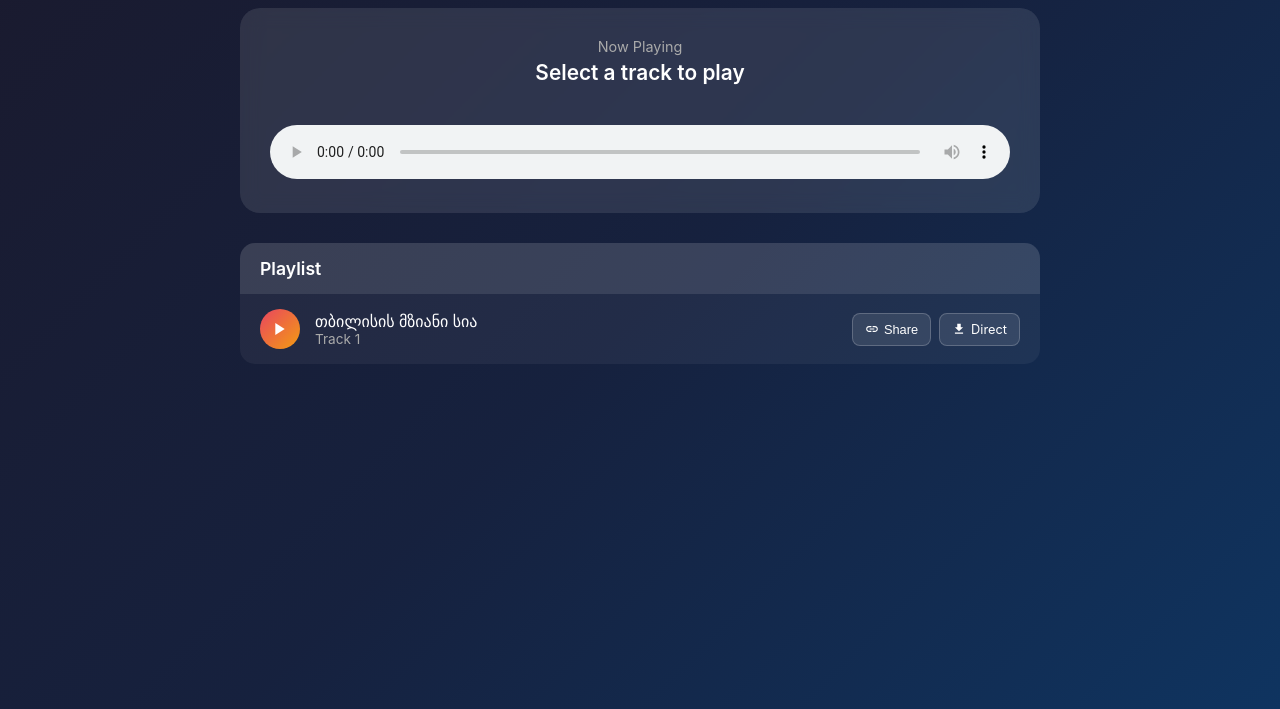
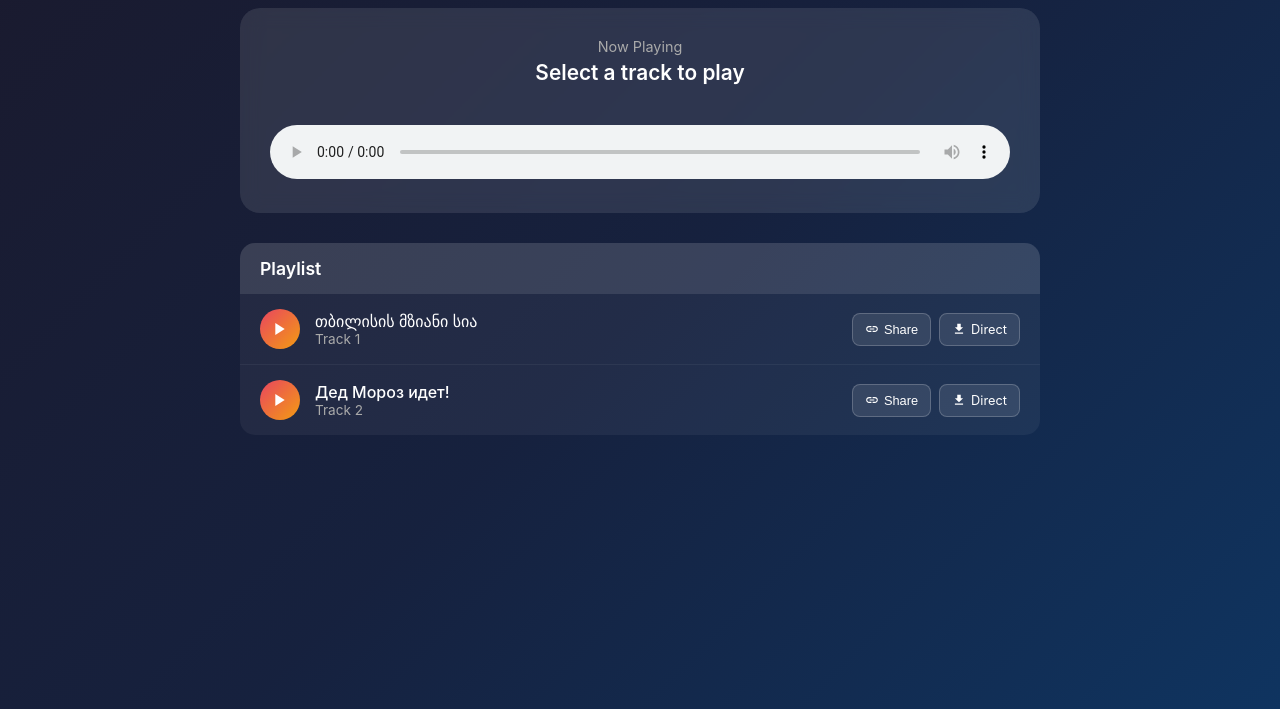
Before and after one commit to sadensmol/music, a plain HTML site: page index.html in a window 1280 px wide. Shown: the part 91-800 px from the top of the page. Drawn offline with Linux system fonts and the light colour scheme.

Commit message:
add new song

```diff
--- a/index.html
+++ b/index.html
@@ -280,7 +280,10 @@
 
         <script>
             // List of music files in this repository
-            const musicFiles = ["თბილისის მზიანი სია.mp3"];
+            const musicFiles = [
+                "თბილისის მზიანი სია.mp3",
+                "Дед Мороз идет!.mp3",
+            ];
 
             const audioPlayer = document.getElementById("audio-player");
             const currentTrackDisplay =
```
Also changed, not shown: 1 other file.
